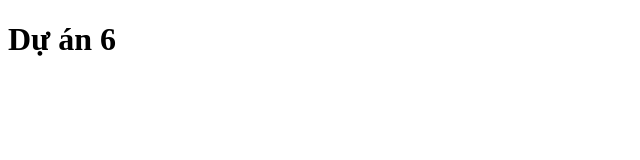
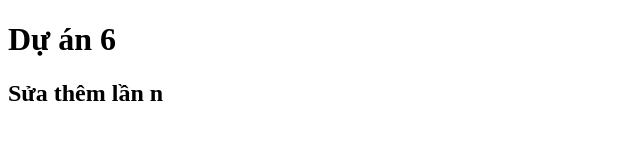
Before and after one commit to vuquang037979/duan6, a plain HTML site: page index.html in a window 1280 px wide. Shown: the whole page, without its empty margins (0-640 px from the left). Drawn offline with Linux system fonts and the light colour scheme.

Commit message:
1. Sửa code lần 1 trang ahihi

```diff
--- a/index.html
+++ b/index.html
@@ -7,5 +7,6 @@
   </head>
   <body>
     <h1>Dự án 6</h1>
+    <h2>Sửa thêm lần n</h2>
   </body>
 </html>
```
